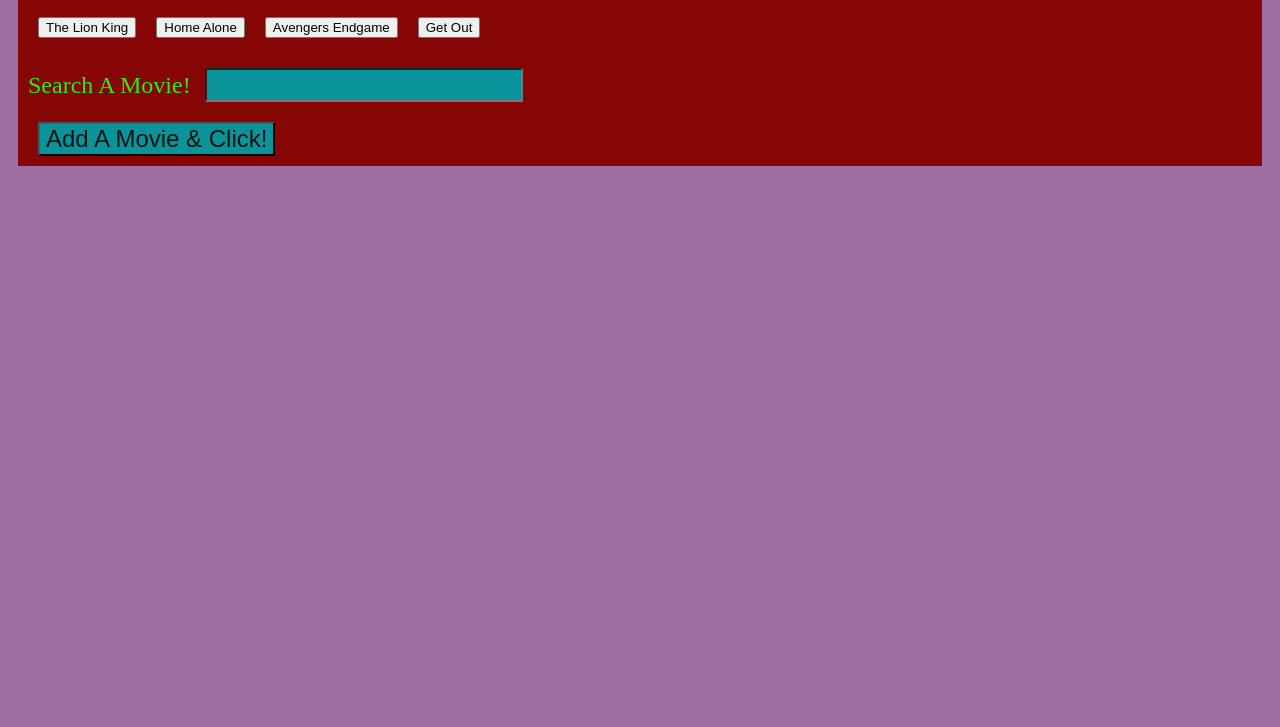
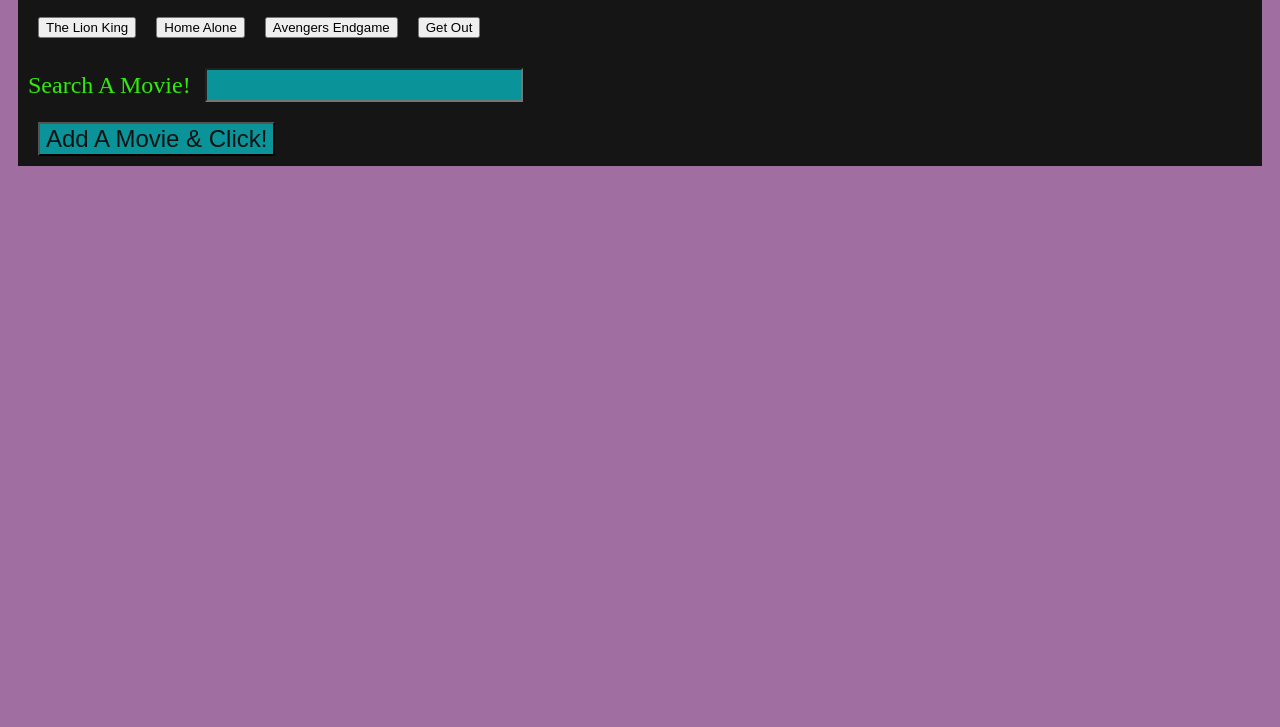
Before and after one commit to Guled06/Movies, a plain HTML site: page index.html in a window 1280 px wide. Shown: the part 73-800 px from the top of the page. Drawn offline with nearby package versions, Linux system fonts and the light colour scheme.

Commit message:
changed the color of the background area of the input area

```diff
--- a/movies.css
+++ b/movies.css
@@ -6,7 +6,7 @@ body {
 
 .container {
 
-background-color: rgb(134, 6, 6);
+background-color: rgb(22, 21, 21);
 color: rgb(207, 189, 21);
 
 }
```
